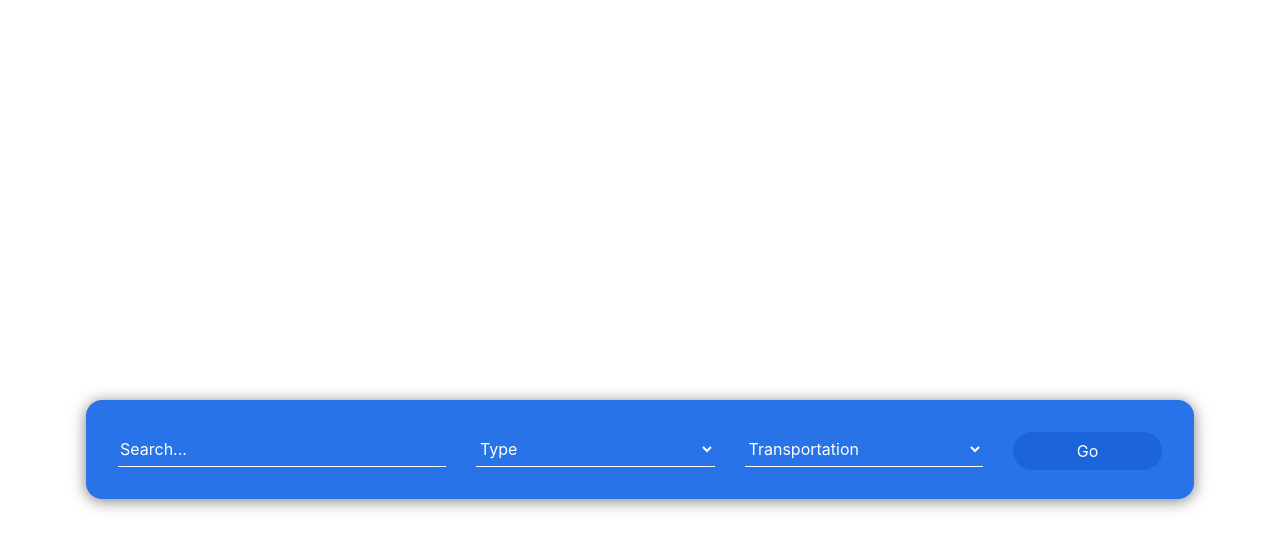
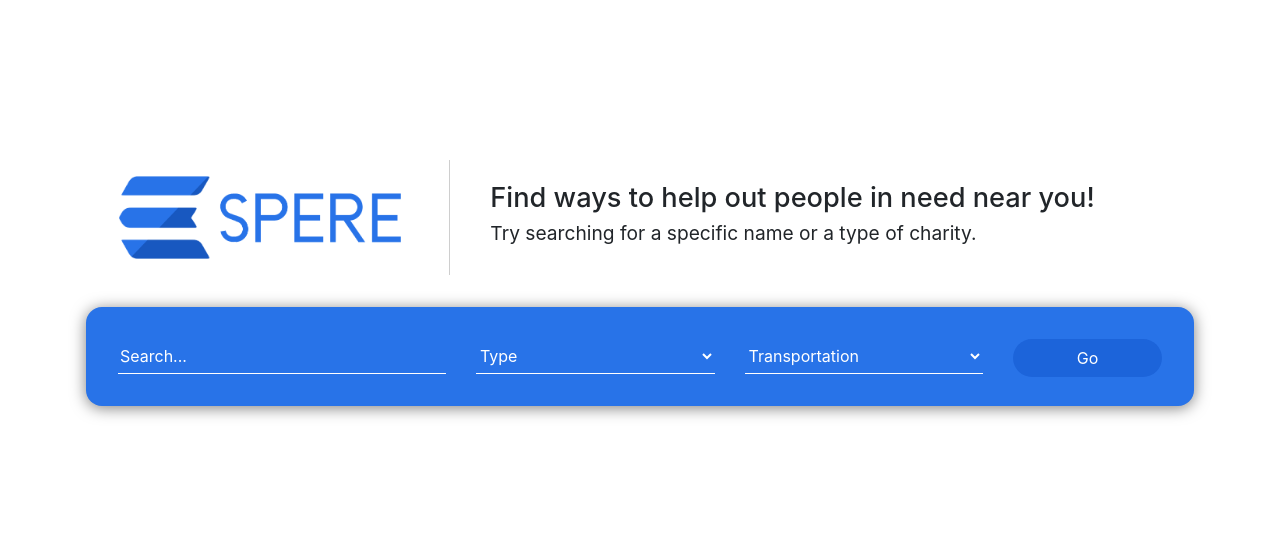
Before and after one commit to aadiamazing5/SetHacks, a Flask app: page / in a window 1280 px wide. Shown: the top 550 px of the page. Run offline with Flask 2, Linux system fonts and the light colour scheme; some libraries are stand-ins or nearby versions.

Commit message:
placeholder

```diff
--- a/application/static/css/styles.css
+++ b/application/static/css/styles.css
@@ -1,5 +1,12 @@
 section{
     background-color: white;
+}
+h1{
+    font-size: 1.7rem !important;
+}
+h2{
+    font-size: 1.2rem !important;
+    font-weight: 400 !important;
 }
 
 
@@ -10,17 +17,51 @@ section{
 }
 
 /* Search Menu */
+.header{
+    margin-bottom: 2rem;
+    transition: all 0.3s linear;
+}
+.header .banner{
+    max-height: 200px;
+    border-right: #cecece 1px solid;
+    padding: 1rem 3rem;
+    margin: auto;
+}
+.header .banner img{
+    width: 100%;
+}
+.header .description{
+    margin: auto;
+    padding-left: 2.5rem;
+}
+@media (max-width: 767.98px) {
+    .header .banner{
+        border-right: none;
+    }
+    .header .description{
+        padding: 0;
+        text-align: center;
+    }
+    h1{
+        font-size: 1.2rem !important;
+    }
+    h2{
+        font-size: 1rem !important;
+        font-weight: 400 !important;
+    }
+}
+
 .search-menu{
     position: absolute;
-    top: 50%; bottom: 0; left: 0; right: 0;
+    top: 20%; bottom: 0; left: 0; right: 0;
     margin: 0 1rem;
     height: fit-content;
+    transition: all 0.3s linear;
+}
+form{
     background-color: #2873E8;
     box-shadow: 0 2px 15px rgba(0, 0, 0, 0.5);
     border-radius: 1rem;
-    transition: all 0.3s linear;
-}
-form{
     padding: 2rem 2rem 1rem 2rem;
 }
 @media (max-width: 767.98px) {
@@ -71,3 +112,21 @@ form{
 .search-menu button:hover{
     color: white;
 }
+
+/* Map */
+.map-wrapper{
+    padding: 150px 50px 50px;
+    height: 100vh;
+    width: 100vw;
+}
+.map-background{
+    border: #cecece 1px solid;
+    border-radius: 1rem;
+    height: 100%;
+    box-shadow: 0 2px 15px rgba(0, 0, 0, 0.5);
+}
+.map-background img{
+    width: 100%;
+    height: 100%;
+    border-radius: 1rem;
+}
--- a/application/static/js/main.js
+++ b/application/static/js/main.js
@@ -1,7 +1,18 @@
+
 Vue.component('search-menu', {
+    props: ['active'],
     template: `
-        <div class="search-menu" :style="[(isActive) ? {'top': '0', 'margin': '0', 'border-radius': 'unset'} : {'top': '50%', 'margin': '0 1rem', 'border-radius': '1rem'}]">
-            <form onsubmit="return false">
+        <div class="search-menu" :style="[(active) ? {'top': '0', 'margin': '0'} : {'top': '20%', 'margin': '0 1rem'}]">
+            <div v-if="!active" class="row header">
+                <div class="col-md-4 col-12 banner">
+                    <img src="assets/images/espere-banner.png">
+                </div>
+                <div class="col-md-8 col-12 description">
+                    <h1>Find ways to help out people in need near you!</h1>
+                    <h2>Try searching for a specific name or a type of charity.</h2>
+                </div>
+            </div>
+            <form onsubmit="return false" :style="[(active) ? {'border-radius': 'unset'} : {'border-radius': '1rem'}]">
                 <div class="row">
                     <div class="button-wrapper col-md-4 col-12 form-group" id="searchbar">
                         <input placeholder="Search..."></input>
@@ -26,7 +37,7 @@ Vue.component('search-menu', {
                         </select>
                     </div>
                     <div class="button-wrapper col-md-2 col-12" id="go-btn">
-                        <button type="submit" class="btn" @click="isActive=true; emitActive()">Go</button>
+                        <button type="submit" class="btn" @click="emitActive()">Go</button>
                     </div>
                 </div>
             </form>
@@ -34,7 +45,6 @@ Vue.component('search-menu', {
     `,
     data() {
         return{
-            isActive: false
         }
     },
     methods: {
@@ -44,10 +54,22 @@ Vue.component('search-menu', {
     }
 })
 
+Vue.component('the-map', {
+    props: ['active'],
+    template: `
+        <div class="map-wrapper">
+            <div class="map-background">
+                <img src="https://picsum.photos/1200/500">
+            </div>
+        </div>
+    `
+})
+
 Vue.component('app', {
     template: `
         <div :class="[isActive ? 'app' : 'container app']">
-            <search-menu @active="handleActive"></search-menu>
+            <search-menu @active="handleActive" :active="isActive"></search-menu>
+            <the-map v-if="isActive"></the-map>
         </div>
     `,
     data() {
```
